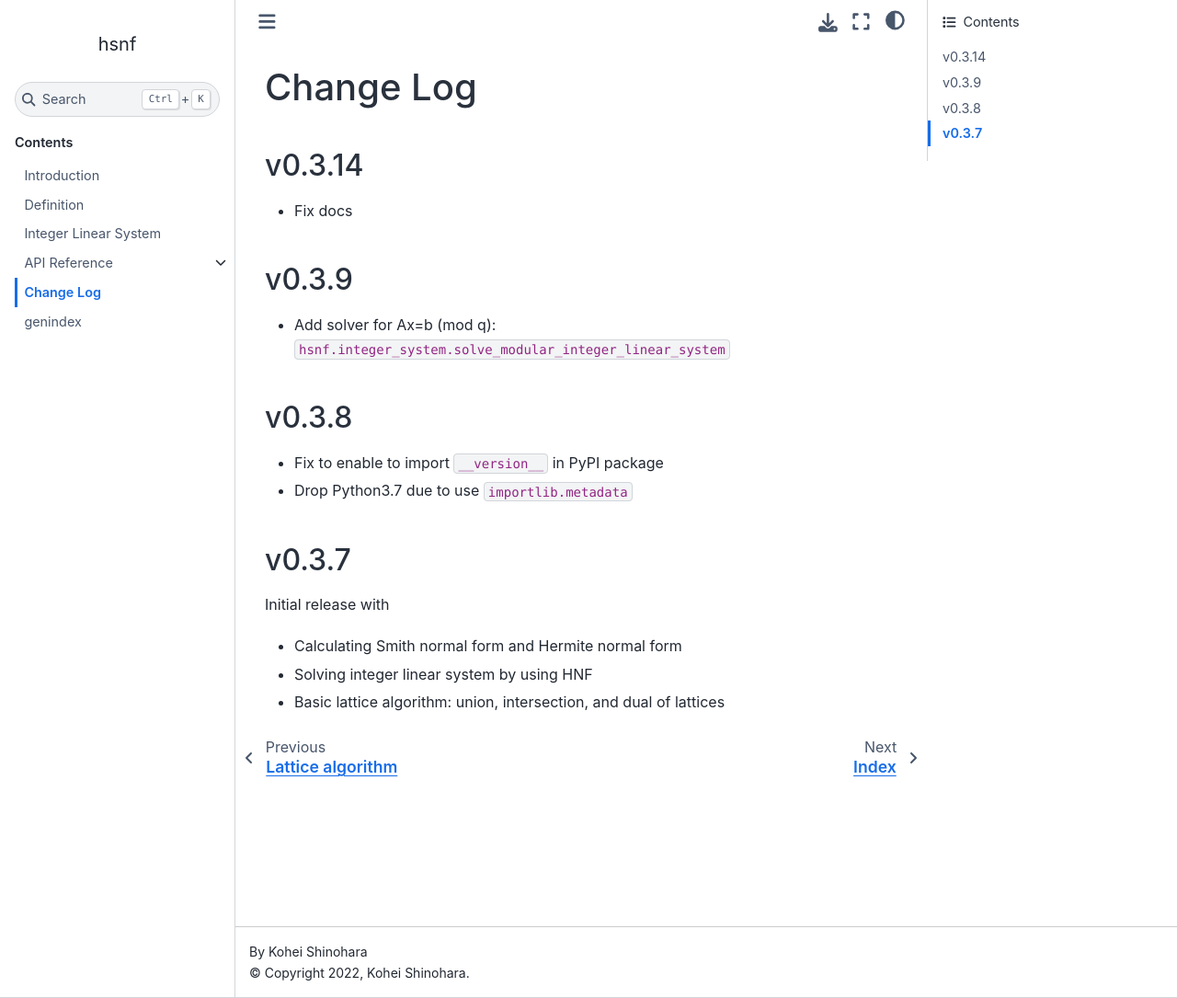
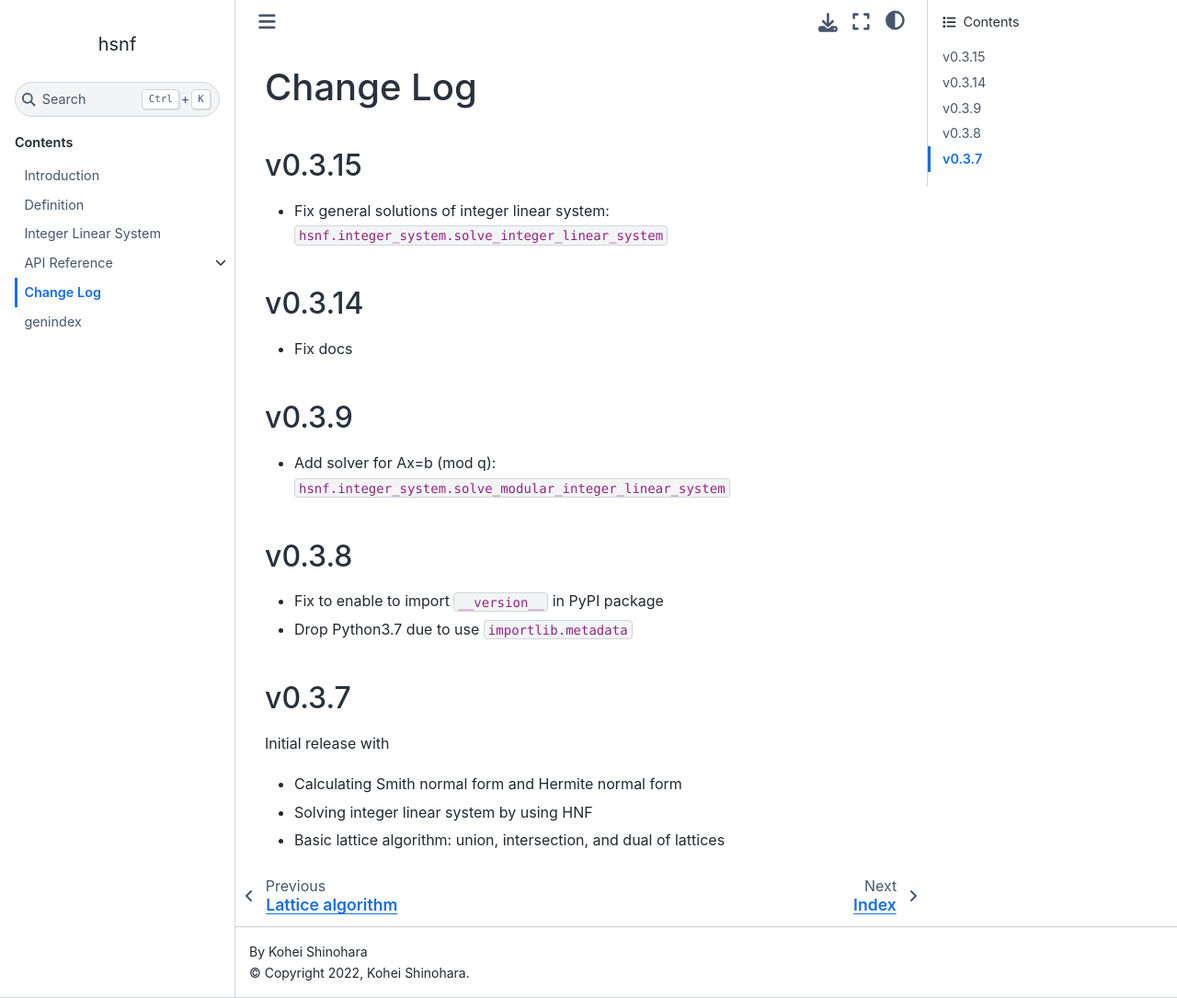
Before and after one commit to lan496/hsnf, a Sphinx documentation site: the page built from docs/changelog.md, in a window 1280 px wide and 1085 px high. Shown: the whole window at 92% size. Built offline with Sphinx 7.4.7 and the Sphinx Book theme 1.1.4, drawn with Linux system fonts in a browser that asks for light colours.

Commit message:
Bump up version

```diff
--- a/docs/changelog.md
+++ b/docs/changelog.md
@@ -1,4 +1,7 @@
 # Change Log
+
+## v0.3.15
+- Fix general solutions of integer linear system: `hsnf.integer_system.solve_integer_linear_system`
 
 ## v0.3.14
 - Fix docs
```
